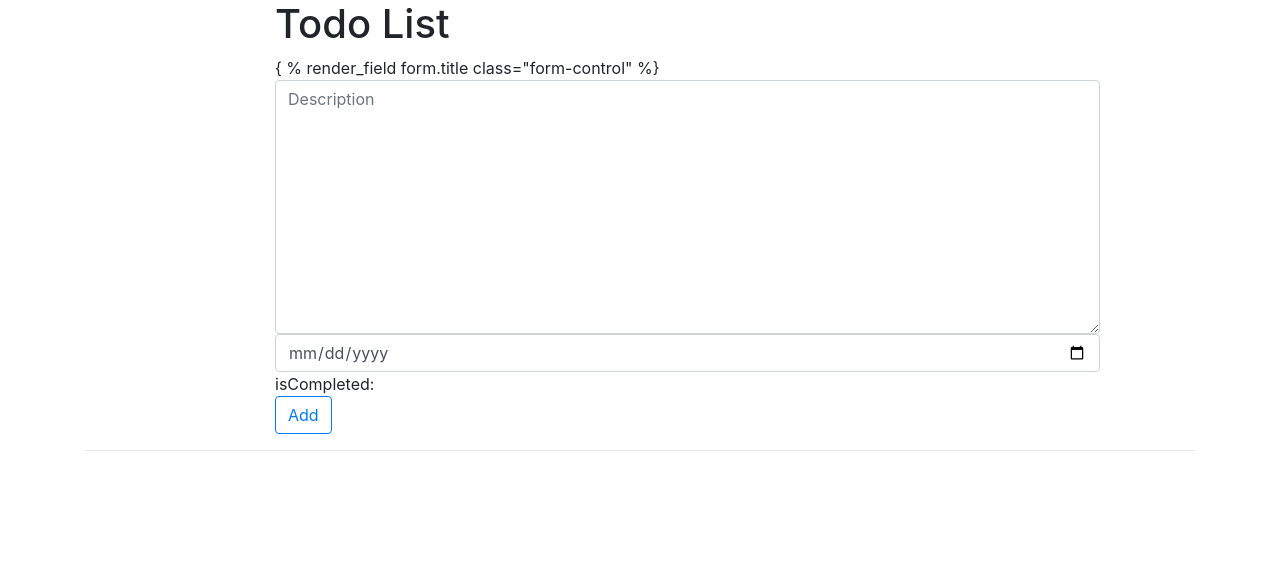
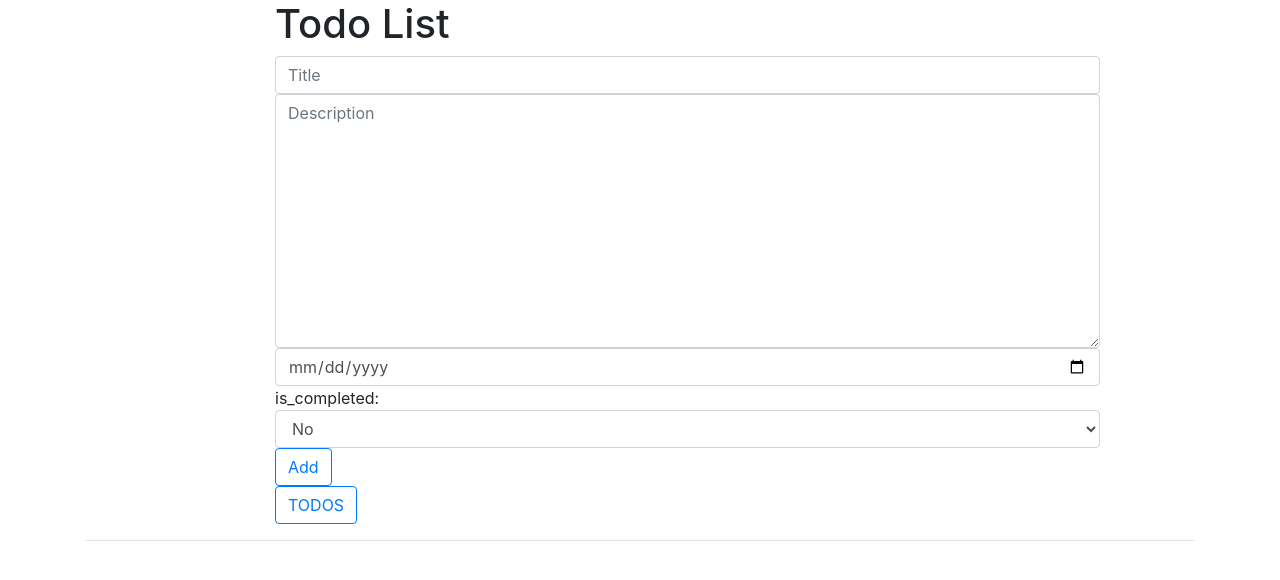
Before and after one commit to Sebuhi7/todo-app, a Django app: page /todos/add/ in a window 1280 px wide. Shown: the top 580 px of the page. Run offline with Django 3.2, Linux system fonts and the light colour scheme; a user stored in the database is signed in; some libraries are stand-ins or nearby versions.

Commit message:
Added buttons

```diff
--- a/todos/templates/todos/add.html
+++ b/todos/templates/todos/add.html
@@ -26,7 +26,7 @@
         {% csrf_token %}
         <div class="form-row">
           <div class="col-md-12">
-          {  % render_field form.title  class="form-control" %}
+          {% render_field form.title  class="form-control" %}
           </div>
 
           <div class="col-md-12">
@@ -38,7 +38,7 @@
           </div>
 
           <div class="col-md-12">
-            isCompleted:{% render_field form.isCompleted  class="form-control" %}
+            is_completed:{% render_field form.is_completed  class="form-control" %}
           </div>
           <div class="col-md-12">
             <button type="submit" name="submit" class="btn btn-outline-primary">
@@ -46,6 +46,10 @@
             </button>
           </div>
         </div>
+      </form>
+      <form method="post" action="{% url 'index' %}">
+        {% csrf_token %}
+        <button type="submit" class="btn btn-outline-primary">TODOS</button>
       </form>
     </div>
   </div>
@@ -56,12 +60,13 @@
     <div class="offset-md-2 col-lg-6">
       <div class="list-group">
         {% for todo in todo_list %}
-        <div class="list-group-item {% if todo.isCompleted %} todo-complete {% endif %}">
+        <div class="list-group-item {% if todo.is_completed %} todo-complete {% endif %}">
           <form style="display: inline;" method="post" action="{% url 'update' todo.id %}">
             {% csrf_token %}
-            <input type="checkbox" name="isCompleted" onchange="this.form.submit()" {% if todo.isCompleted %} checked
+            <input type="checkbox" name="is_completed" onchange="this.form.submit()" {% if todo.is_completed %} checked
               {% endif %} class="todo-status-checkbox"
-              title="{% if not todo.isCompleted %} mark as done {% else %} mark undone {% endif %}">
+            <button type="submit" formaction="{% url 'index' %}" class="btn btn-outline-primary">TODOS</button>
+            title="{% if not todo.is_completed %} mark as done {% else %} mark undone {% endif %}">
           </form>
           {{ todo.title }}
           <a href="{% url 'delete' todo.id %}" title="Delete">
--- a/todos/templates/todos/index.html
+++ b/todos/templates/todos/index.html
@@ -16,7 +16,7 @@
 <div>{{i.due_to}}</div>
 <div>{{i.created_at}}</div>
 <div>{{i.update_at}}</div>
-<div>{{i.isCompleted}}</div>
+<div>{{i.is_completed}}</div>
 <form method="POST" action="{% url "sent_user" id=i.id %}">
     {% csrf_token %}
 <input type="text" name="sent_user">
@@ -25,4 +25,8 @@ comment yaza bilsinmi:<input type="checkbox" name="read_only">
 </form>
 
 {% endfor %}
+<form method="post" action="{% url 'add' %}">
+    {% csrf_token %}
+    <button type="submit" class="btn btn-outline-primary">Create new TODO</button>
+</form>
 {% endblock %}
```
Also changed, not shown: todos/templates/todos/login.html (+12 -2 lines), todos/templates/todos/send_from.html (+10 -5 lines), todos/templates/todos/send_to.html (+11 -6 lines), todos/templates/todos/update.html (+12 -4 lines), db.sqlite3.
